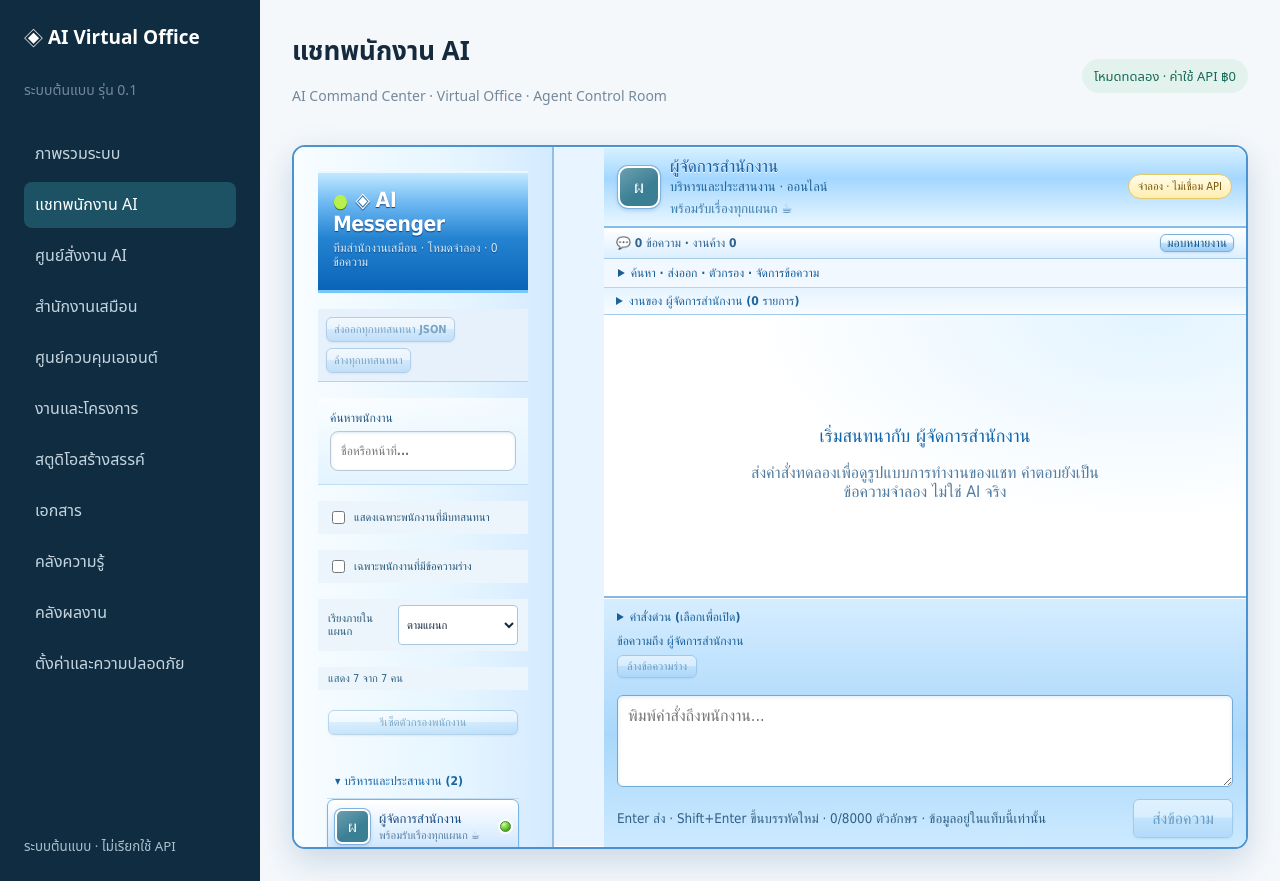
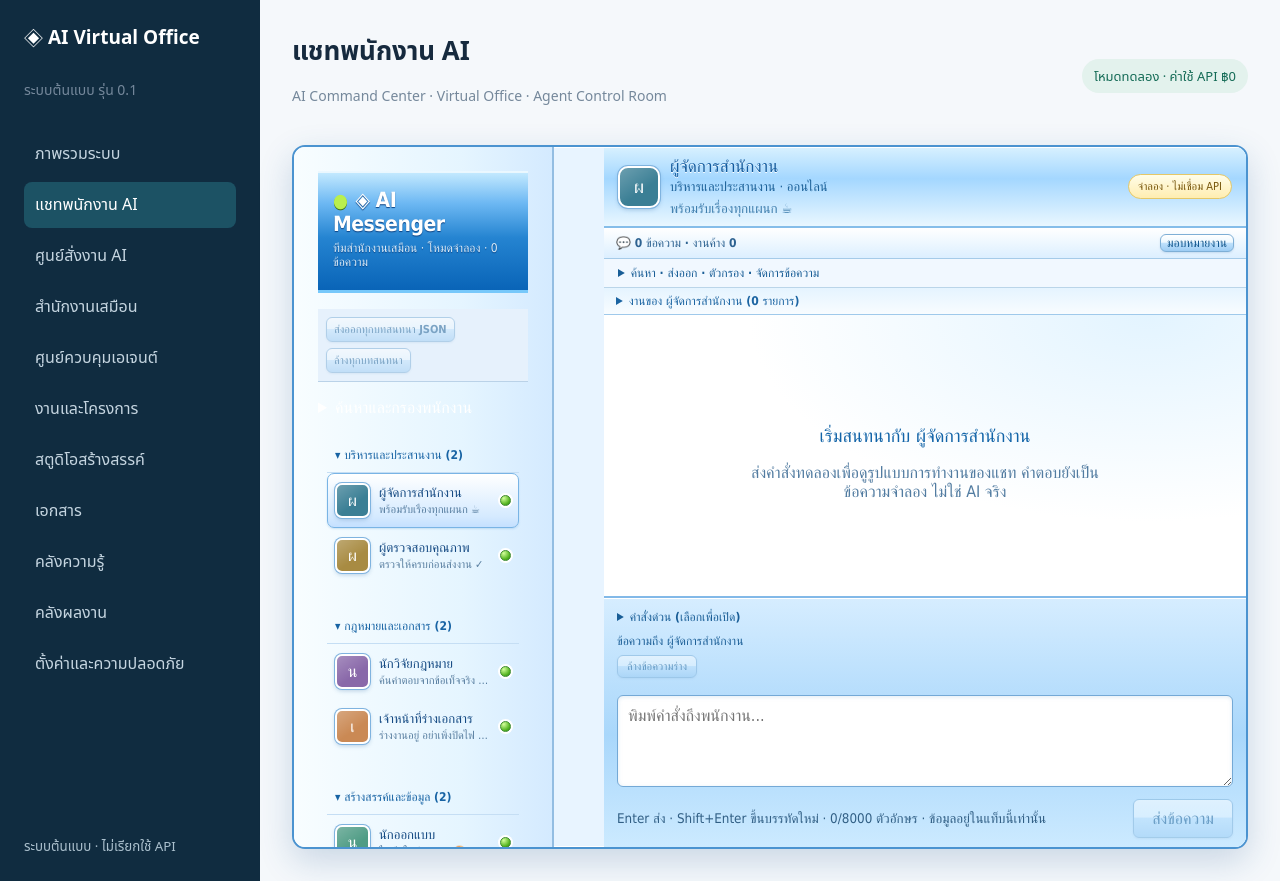
Before and after one commit to lnwlawyer/ai-virtual-office, a React (Vite) app: page / in a window 1280 px wide. Both pictures are taken after a click on the button "แชทพนักงาน AI". Built offline with nearby package versions, Linux system fonts and the light colour scheme; no server answers.

Commit message:
feat: collapse employee search and filters into compact roster menu

```diff
--- a/src/MessengerDashboard.jsx
+++ b/src/MessengerDashboard.jsx
@@ -112,7 +112,7 @@ export default function MessengerDashboard({tasks=[],onCreateTaskDraft,onUpdateT
  return <section className="msn-shell" aria-label="AI Messenger Dashboard">
   <aside className="msn-roster">
    <div className="msn-title"><strong>◈ AI Messenger</strong><small>ทีมสำนักงานเสมือน · โหมดจำลอง · {totalMessages} ข้อความ</small></div><div className="msn-roster-tools"><button type="button" disabled={!totalMessages} onClick={exportAllJSON}>ส่งออกทุกบทสนทนา JSON</button><button type="button" disabled={!totalMessages} onClick={()=>setConfirmClearAll(true)}>ล้างทุกบทสนทนา</button></div>{confirmClearAll&&<div className="msn-clear-confirm" role="group" aria-label="ยืนยันล้างทุกบทสนทนา"><span>ล้างบทสนทนาพนักงานทั้ง 7 คน? ไม่สามารถย้อนกลับได้</span><button type="button" onClick={()=>{setMessages({});setConfirmClearAll(false);setConfirmClear(false);setPendingDeleteId(null)}}>ยืนยันล้างทั้งหมด</button><button type="button" onClick={()=>setConfirmClearAll(false)}>ยกเลิกทั้งหมด</button></div>}
-   <label className="msn-search">ค้นหาพนักงาน<input aria-label="ค้นหาพนักงาน Messenger" value={query} onChange={e=>setQuery(e.target.value)} placeholder="ชื่อหรือหน้าที่..."/></label><label className="msn-active-only"><input type="checkbox" checked={activeOnly} onChange={e=>setActiveOnly(e.target.checked)}/> แสดงเฉพาะพนักงานที่มีบทสนทนา</label><label className="msn-active-only"><input type="checkbox" checked={draftOnly} onChange={e=>setDraftOnly(e.target.checked)}/> เฉพาะพนักงานที่มีข้อความร่าง</label><label className="msn-sort-contacts">เรียงภายในแผนก <select aria-label="เรียงรายชื่อพนักงาน" value={sortContacts} onChange={e=>setSortContacts(e.target.value)}><option value="default">ตามแผนก</option><option value="messages">ข้อความมากไปน้อย</option><option value="name">ตามชื่อ</option></select></label><small className="msn-visible-count">แสดง {visibleContactCount} จาก {STAFF.length} คน</small><button type="button" className="msn-roster-reset" disabled={!hasRosterFilters} onClick={()=>{setQuery("");setActiveOnly(false);setDraftOnly(false);setSortContacts("default")}}>รีเซ็ตตัวกรองพนักงาน</button>
+   <details className="msn-roster-filters"><summary>ค้นหาและกรองพนักงาน</summary><div className="msn-roster-filter-content"><label className="msn-search">ค้นหาพนักงาน<input aria-label="ค้นหาพนักงาน Messenger" value={query} onChange={e=>setQuery(e.target.value)} placeholder="ชื่อหรือหน้าที่..."/></label><label className="msn-active-only"><input type="checkbox" checked={activeOnly} onChange={e=>setActiveOnly(e.target.checked)}/> แสดงเฉพาะพนักงานที่มีบทสนทนา</label><label className="msn-active-only"><input type="checkbox" checked={draftOnly} onChange={e=>setDraftOnly(e.target.checked)}/> เฉพาะพนักงานที่มีข้อความร่าง</label><label className="msn-sort-contacts">เรียงภายในแผนก <select aria-label="เรียงรายชื่อพนักงาน" value={sortContacts} onChange={e=>setSortContacts(e.target.value)}><option value="default">ตามแผนก</option><option value="messages">ข้อความมากไปน้อย</option><option value="name">ตามชื่อ</option></select></label><small className="msn-visible-count">แสดง {visibleContactCount} จาก {STAFF.length} คน</small><button type="button" className="msn-roster-reset" disabled={!hasRosterFilters} onClick={()=>{setQuery("");setActiveOnly(false);setDraftOnly(false);setSortContacts("default")}}>รีเซ็ตตัวกรองพนักงาน</button></div></details>
    {groups.map(group=><section className="msn-group" key={group.name}>
     <button type="button" className="msn-group-toggle" onClick={()=>setCollapsed(prev=>prev.includes(group.name)?prev.filter(x=>x!==group.name):[...prev,group.name])}>{collapsed.includes(group.name)?'▸':'▾'} {group.name} ({group.ids.length})</button>
     {!collapsed.includes(group.name)&&[...group.ids].sort((a,b)=>sortContacts==='messages'?(messages[b]||[]).length-(messages[a]||[]).length:sortContacts==='name'?STAFF.find(x=>x.id===a).name.localeCompare(STAFF.find(x=>x.id===b).name,'th'):0).map(id=>{const member=STAFF.find(x=>x.id===id);if(![member.name,member.role,moods[id]].join(' ').toLowerCase().includes(query.toLowerCase())||(activeOnly&&!(messages[id]||[]).length)||(draftOnly&&!(drafts[id]||'').trim()))return null;return <button type="button" key={id} className={'msn-contact'+(selected===id?' selected':'')} onClick={()=>{setSelected(id);setConfirmClear(false);setPendingDeleteId(null);setChatQuery('');setMessageFilter('all');setSearchCaseSensitive(false);setExportNotice('');setCopyNotice('')}} aria-pressed={selected===id}>
```
